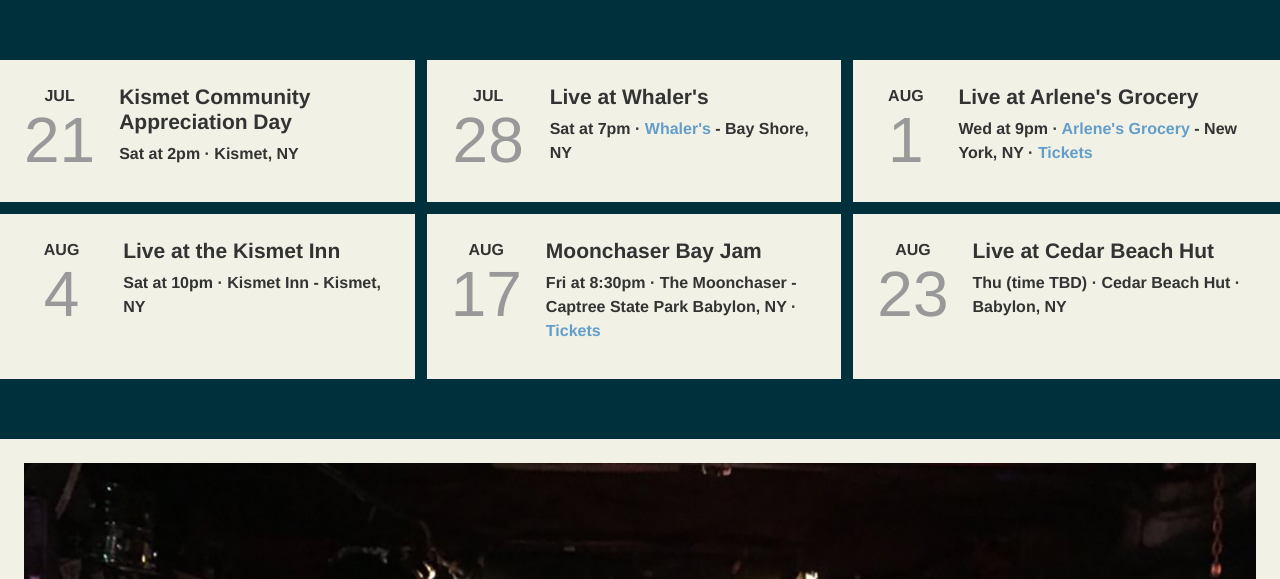
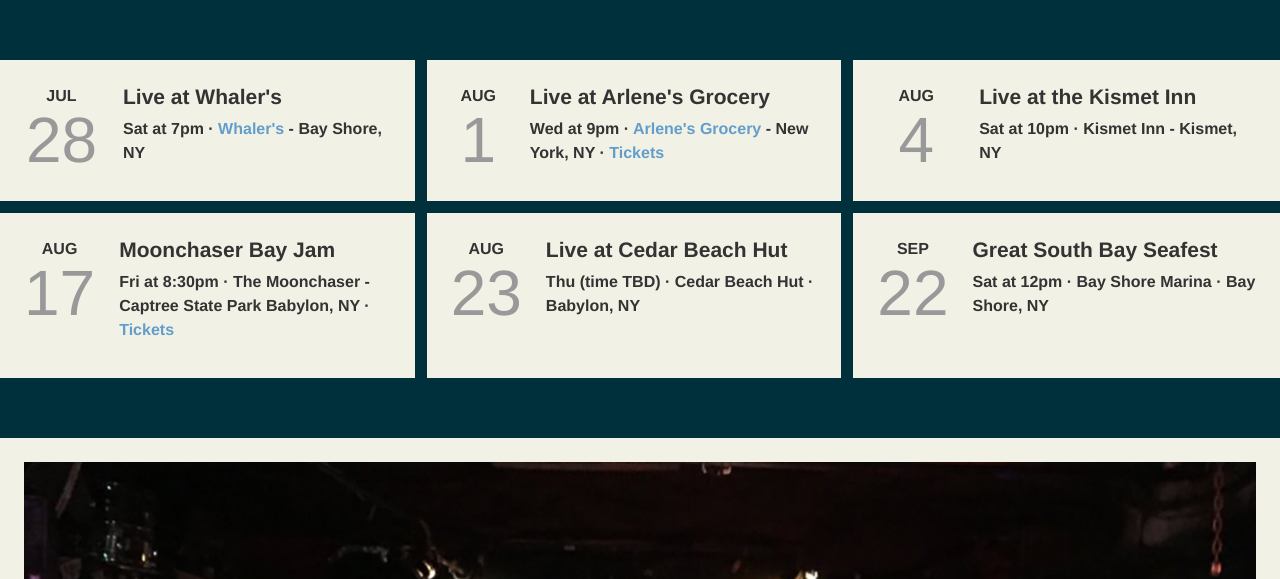
Before and after one commit to dmeehan/dirtyviceband, a website: page index.html in a window 1280 px wide. Shown: the part 828-1407 px from the top of the page. Drawn offline with nearby package versions, Linux system fonts and the light colour scheme.

Commit message:
updated shows

```diff
--- a/index.html
+++ b/index.html
@@ -52,19 +52,6 @@
                 <div class="event-card">
                     <div class="event-date">
                         <span class="event-month">Jul</span>
-                        <span class="event-day">21</span>
-                    </div>
-                    <div class="event-details">
-                        <h1>Kismet Community Appreciation Day</h1>
-                        <p><strong>Sat at 2pm &#183; Kismet, NY
-                        </strong></p>
-                    </div>
-                </div>
-            </div>
-            <div class="event">
-                <div class="event-card">
-                    <div class="event-date">
-                        <span class="event-month">Jul</span>
                         <span class="event-day">28</span>
                     </div>
                     <div class="event-details">
@@ -88,8 +75,6 @@
                     </div>
                 </div>
             </div>
-        </div>
-        <div class="shows-cards">
             <div class="event">
                 <div class="event-card">
                     <div class="event-date">
@@ -103,6 +88,8 @@
                     </div>
                 </div>
             </div>
+        </div>
+        <div class="shows-cards">
             <div class="event">
                 <div class="event-card">
                     <div class="event-date">
@@ -125,6 +112,19 @@
                     <div class="event-details">
                         <h1>Live at Cedar Beach Hut</a></h1>
                         <p><strong>Thu (time TBD) &#183; Cedar Beach Hut &#183; Babylon, NY
+                        </strong></p>
+                    </div>
+                </div>
+            </div>
+            <div class="event">
+                <div class="event-card">
+                    <div class="event-date">
+                        <span class="event-month">Sep</span>
+                        <span class="event-day">22</span>
+                    </div>
+                    <div class="event-details">
+                        <h1>Great South Bay Seafest</h1>
+                        <p><strong>Sat at 12pm &#183; Bay Shore Marina &#183; Bay Shore, NY
                         </strong></p>
                     </div>
                 </div>
```
